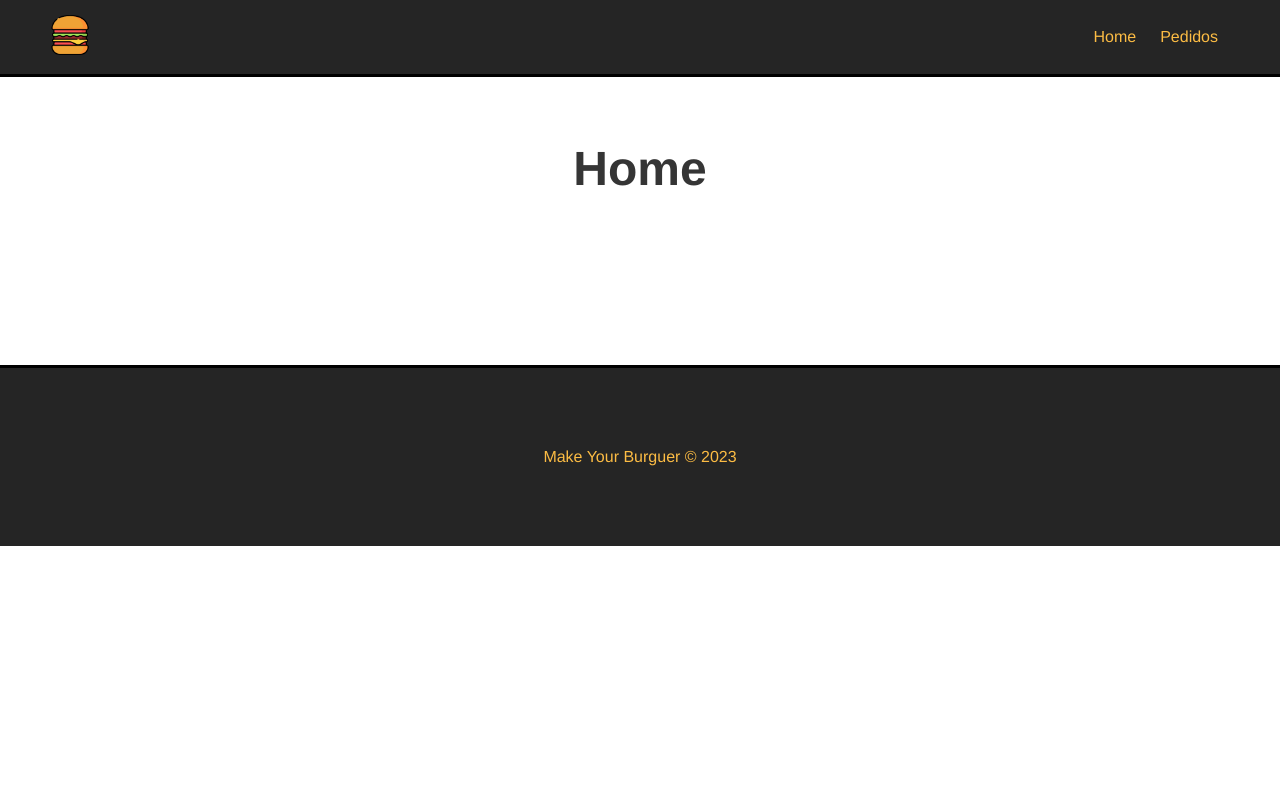
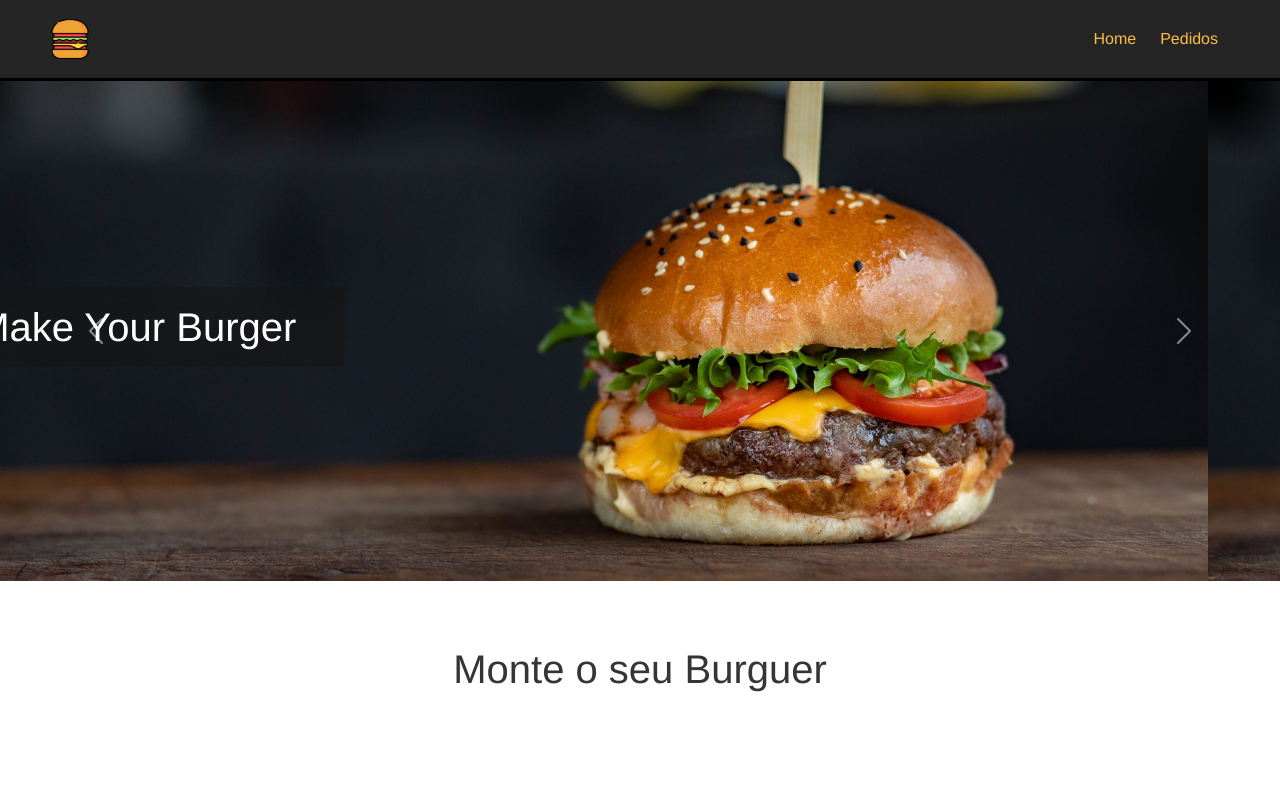
Before and after one commit to jbetoreis/VueProjetoBurger, a Vue app: page / in a window 1280 px wide. Shown: the top 800 px of the page. Built offline with nearby package versions, Linux system fonts and the light colour scheme.

Commit message:
banner home

```diff
--- a/package.json
+++ b/package.json
@@ -8,6 +8,8 @@
     "backend": "json-server --watch db/db.json"
   },
   "dependencies": {
+    "@popperjs/core": "^2.11.6",
+    "bootstrap": "^5.2.3",
     "core-js": "^3.8.3",
     "json-server": "^0.17.2",
     "vue": "^3.2.13",
--- a/src/App.vue
+++ b/src/App.vue
@@ -33,7 +33,7 @@
 
   .main-container{
     margin: 4rem;
-    min-height: 10rem;
+    min-height: 15rem;
   }
 
   h1{
--- /dev/null
+++ b/src/components/Banner.vue
@@ -0,0 +1,78 @@
+<template>
+  <div
+    id="carouselExampleControls"
+    class="carousel slide"
+    data-bs-ride="carousel"
+  >
+    <div class="carousel-inner">
+      <div class="carousel-item active" style="background-image: url('/img/burger.jpg');">
+        <div class="conteudo_banner">
+            <h1>Make Your Burger</h1>
+        </div>
+      </div>
+      <div class="carousel-item" style="background-image: url('/img/burger.jpg');">
+
+      </div>
+    </div>
+    <button
+      class="carousel-control-prev"
+      type="button"
+      data-bs-target="#carouselExampleControls"
+      data-bs-slide="prev"
+    >
+      <span class="carousel-control-prev-icon" aria-hidden="true"></span>
+      <span class="visually-hidden">Previous</span>
+    </button>
+    <button
+      class="carousel-control-next"
+      type="button"
+      data-bs-target="#carouselExampleControls"
+      data-bs-slide="next"
+    >
+      <span class="carousel-control-next-icon" aria-hidden="true"></span>
+      <span class="visually-hidden">Next</span>
+    </button>
+  </div>
+</template>
+
+<script>
+export default {
+  name: "Banner",
+};
+</script>
+
+<style scoped>
+#carouselExampleControls .carousel-item {
+    background-position: 0 60%;
+    height: 500px;
+    background-size: cover;
+}
+
+#carouselExampleControls .carousel-item .conteudo_banner{
+    height: 100%;
+    display: flex;
+    flex-direction: column;
+    align-items: start;
+    justify-content: center;
+}
+
+#carouselExampleControls .carousel-item .conteudo_banner h1{
+    color: white;
+    background-color: rgba(20, 20, 20, 0.5);
+    padding: 1rem 3rem;
+    text-align: center;
+}
+
+@media (max-width: 768px){
+    #carouselExampleControls .carousel-item {
+        background-position: 100% 60%;
+    }
+}
+
+@media (max-width: 568px){
+    #carouselExampleControls .carousel-item {
+        background-position: 80% 60%;
+    }
+}
+
+</style>
--- a/src/main.js
+++ b/src/main.js
@@ -1,5 +1,7 @@
 import { createApp } from 'vue'
 import App from './App.vue'
 import router from './router'
+import "bootstrap/dist/css/bootstrap.min.css"
+import "bootstrap"
 
 createApp(App).use(router).mount('#app')
--- a/src/views/HomeView.vue
+++ b/src/views/HomeView.vue
@@ -1,9 +1,20 @@
 <template>
-  <div class="main-container">
-    <h1>Home</h1>
+  <div>
+    <Banner/>
+    <div class="main-container">
+      <h1>Monte o seu Burguer</h1>
+      <form></form>
+    </div>
   </div>
 </template>
 
 <script>
+  import Banner from '../components/Banner.vue'
 
+  export default{
+    name: 'HomeView',
+    components: {
+      Banner,
+    }
+  }
 </script>
```
Also changed, not shown: 1 other file (tests, documents, lock files or other folders).
